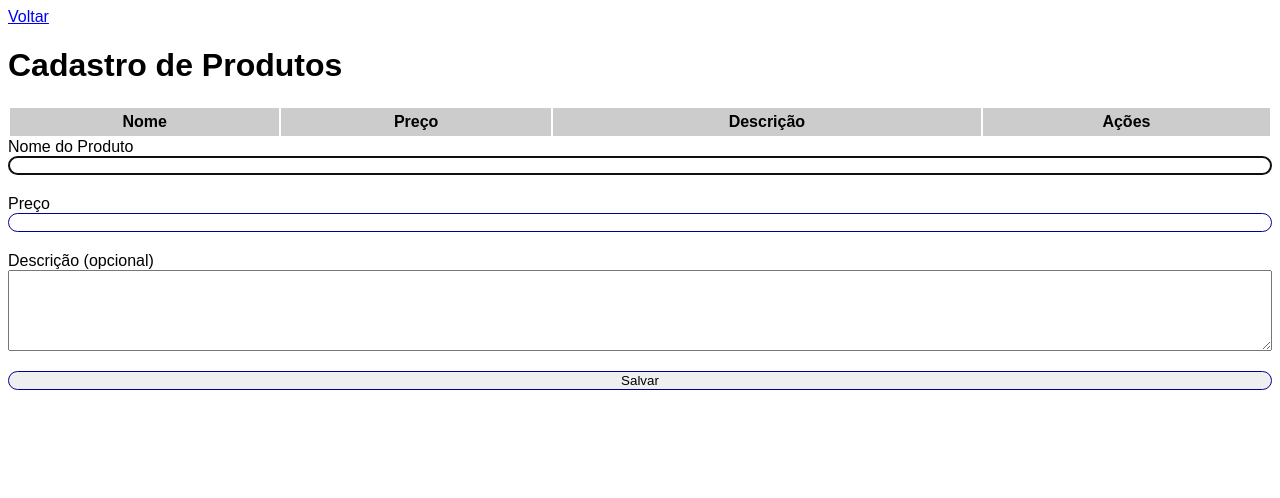
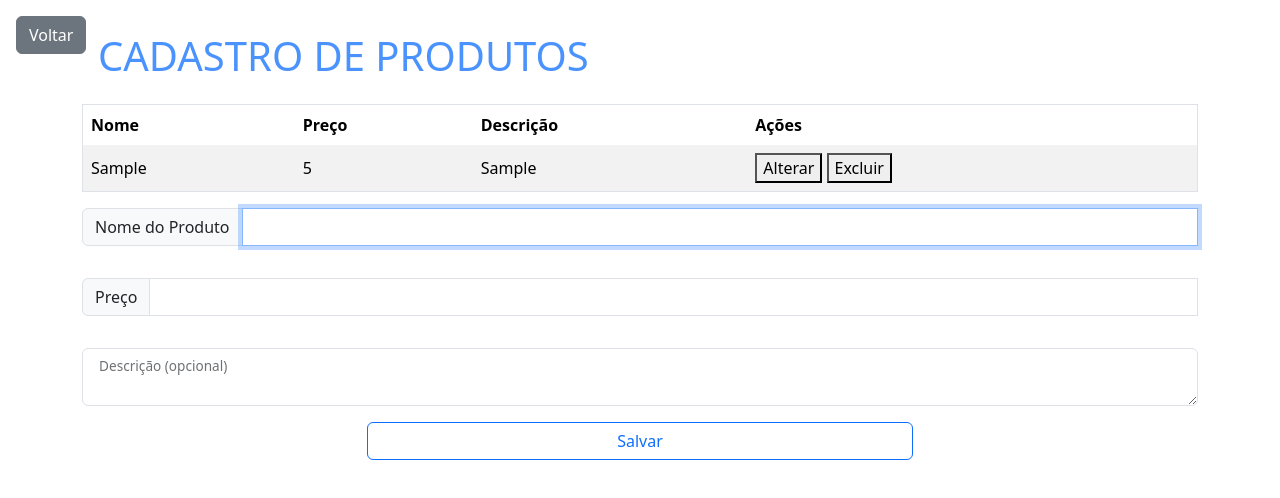
Before and after one commit to klucas27/formularios, a website: page cadastrar.html in a window 1280 px wide. Both pictures are taken after typing "Sample", "5", "Sample" into the empty fields and a click on the input "Salvar". Drawn offline with nearby package versions, Linux system fonts and the light colour scheme.

Commit message:
add Popper.js and Bootstrap dependencies with initial type definitions and delete style.css

```diff
--- a/cadastrar.html
+++ b/cadastrar.html
@@ -1,10 +1,13 @@
 <!DOCTYPE html>
 <html lang="pt-br">
+
 <head>
   <meta charset="UTF-8">
   <meta name="viewport" content="width=device-width, initial-scale=1.0">
   <title>Restaurante do Veneno - Cadastrar produtos</title>
-  <link href="css/style.css" rel="stylesheet" />
+
+  <!--bootstrap local-->
+  <link rel="stylesheet" href="node_modules/bootstrap/dist/css/bootstrap.min.css">
   <script>
     let produtos = []
 
@@ -14,11 +17,13 @@
       let descricao = document.getElementById("descricao").value.trim()
 
       if (nome == "" || nome.length < 3) {
+
         //alert("Preencha o nome do produto")
         document.getElementById("erro-nome").style.display = "flex"
-        //   return false
+        return false
       }
-        if (preco == "" || preco <= 0){
+      if (preco == "" || preco <= 0) {
+
         //alert("Preencha o preço do produto")
         document.getElementById("erro-preco").style.display = "flex"
         return false
@@ -36,12 +41,14 @@
 
       produtos.push(novoProduto)
 
-        console.log(produtos)
+      // console.log(produtos)
 
 
+      document.getElementById("mensagem").style.display = "flex"
+
       limpaForm()
-        document.getElementById("mensagem").style.display = "flex"
-        setTimeout(function() {document.getElementById("mensagem").style.display = "none"}, 1000)
+
+      setTimeout(function () { document.getElementById("mensagem").style.display = "none" }, 1300)
 
       // Recarregar lista de produtos
 
@@ -51,13 +58,33 @@
 
     }
 
-    function carregarProdutos () {
+    function carregarProdutos() {
 
-      for (let contador = 0; contador <= (produtos.length - 1); contador++){
+      tt_produt = produtos.length
 
-        // Desenhar uma linha na tabela!
+      document.getElementsByTagName("tbody")[0].innerHTML = ""
 
+      for (let contador = 0; contador <= (produtos.length - 1); contador++) {
 
+        // Desenha uma linha na tabela!
+
+        let produto = produtos[contador]
+
+        let linha = document.createElement("tr")
+
+        linha.innerHTML = `
+              <tr>
+                <td>${produto.nome}</td>
+                <td>${produto.preco}</td>
+                <td>${produto.descricao}</td>
+                <td>
+                  <button>Alterar</button>
+                  <button>Excluir</button>
+              </td>
+            </tr>
+        `
+        let tbody = document.getElementsByTagName("tbody")[0]
+        tbody.appendChild(linha)
 
       }
 
@@ -70,20 +97,22 @@
       document.getElementById("nome").focus()
     }
 
-    function limparErro(id){
+    function limparErro(id) {
       document.getElementById(id).style.display = "none"
     }
 
   </script>
+
 </head>
-<body>
-  <a href="index.html">Voltar</a>
-  <h1>Cadastro de Produtos</h1>
 
-  <table>
+<body class="container mt-3">
+  <a class="btn btn-secondary position-absolute start-0 ms-3" href="index.html">Voltar</a>
+  <h1 class="text-uppercase p-3 text-primary text-opacity-75">Cadastro de Produtos</h1>
+
+  <table class="border border-1 table table table-borderless table-striped table-hover align-middle">
 
     <thead>
-      <tr>
+      <tr class="align-bottom">
         <th>Nome</th>
         <th>Preço</th>
         <th>Descrição</th>
@@ -91,42 +120,35 @@
       </tr>
     </thead>
 
-    <tbody>
-      <!-- <tr>
-        <td>Pizza Calabacon</td>
-        <td>67,90</td>
-        <td>Gostosa</td>
-        <td>
-          <button>Alterar</button>
-          <button>Excluir</button>
-        </td>
-      </tr> -->
-
+    <tbody table-group-divider>
     </tbody>
 
   </table>
 
-  <form id="form-cadastro" method="post" onsubmit="return salvar()">
-    <div class="form-grupo">
-      <label for="nome">Nome do Produto</label>
-      <input type="text" name="nome" id="nome" maxlength="150" onkeydown="limparErro('erro-nome')" />
-      <div class="erro" id="erro-nome">Preencha o nome do produto</div>
+  <form class="row mb-3 d-grid gap-3" id="form-cadastro" method="post" onsubmit="return salvar()">
+    <div class="input-group mb-3">
+      <label class="input-group-text" for="nome">Nome do Produto</label>
+      <input class="form-control" type="text" name="nome" id="nome" maxlength="150"
+        onkeydown="limparErro('erro-nome')" />
+      <div class="invalid-feedback" id="erro-nome">Preencha o nome do produto</div>
     </div>
-    <div class="form-grupo">
-      <label for="preco">Preço</label>
-      <input type="number" name="preco" id="preco" step="0.1" onkeydown="limparErro('erro-preco')" />
-      <div class="erro" id="erro-preco">Preencha o preço</div>
+    <div class="input-group mb-3">
+      <label class="input-group-text" for="preco">Preço</label>
+      <input class="form-control" type="number" name="preco" id="preco" step="0.1"
+        onkeydown="limparErro('erro-preco')" />
+      <div class="invalid-feedback" id="erro-preco">Preencha o preço</div>
     </div>
-    <div class="form-grupo">
-      <label for="descricao">Descrição (opcional)</label>
-      <textarea name="descricao" id="descricao" rows="5" cols="40"></textarea>
+    <div class="form-floating">
+      <textarea class="form-control" name="descricao" id="descricao" rows="5" cols="40"></textarea>
+      <label class="ms-3" for="descricao">Descrição (opcional)</label>
     </div>
-    <div class="form-grupo">
-      <input type="submit" value="Salvar" />
+    <div class="d-grid gap-2 col-6 mx-auto">
+      <input class="btn btn-outline-primary" type="submit" value="Salvar" />
     </div>
   </form>
-  <div id="mensagem">
-    <p>Produto Cadastrado com sucesso!</p>
+  <div class="alert alert-success align-items-center" style="display: none;" id="mensagem">
+    Produto Cadastrado com sucesso!
   </div>
 </body>
+
 </html>
--- a/css/style.css
+++ /dev/null
@@ -1,55 +0,0 @@
-.form-grupo {
-    display: flex;
-    flex-direction: column;
-    padding-bottom: 20px;
-}
-
-.form-grupo input {
-    border: 1px solid #009;
-    border-radius: 10px;
-}
-
-html {
-    font-family: sans-serif;
-}
-
-.erro {
-    display: none;
-    color: #c00;
-    margin-top: 5px;
-}
-
-#mensagem {
-
-    display: none;
-    /* display: flex; */
-    width: 400px;
-    height: 200px;
-    text-align: center;
-    border: 1px solid black;
-    position: fixed;
-    top: calc(50% - 100px);
-    left: calc(50% - 200px);
-    background-color: #0c0;
-    align-items: center;
-    justify-content: center;
-
-}
-
-table {
-    width: 100%;
-
-}
-
-th {
-    background-color: #ccc;
-}
-
-/*Somente as linhas impares do corpo da tabela ficarão cinza!*/
-tbody tr:nth-child(odd) {
-    background-color: #f2f2f2;
-}
-
-td, th {
-    padding: 5px;
-}
--- /dev/null
+++ b/package.json
@@ -0,0 +1,5 @@
+{
+  "dependencies": {
+    "bootstrap": "^5.3.5"
+  }
+}
```
Also changed, not shown: 1 other file. Lines whose indentation alone changed are shown as unchanged.
